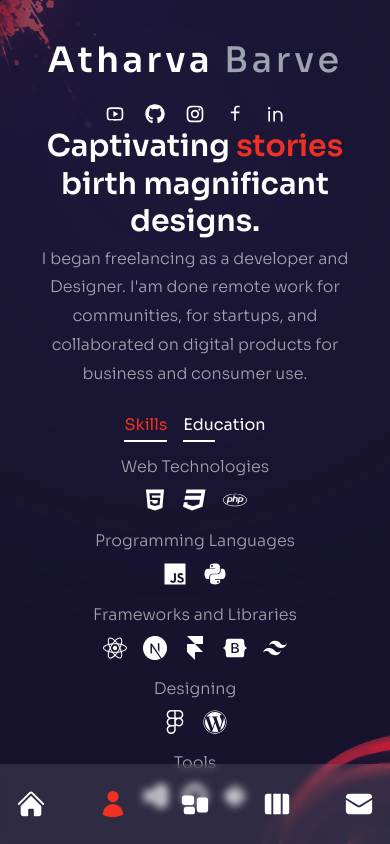
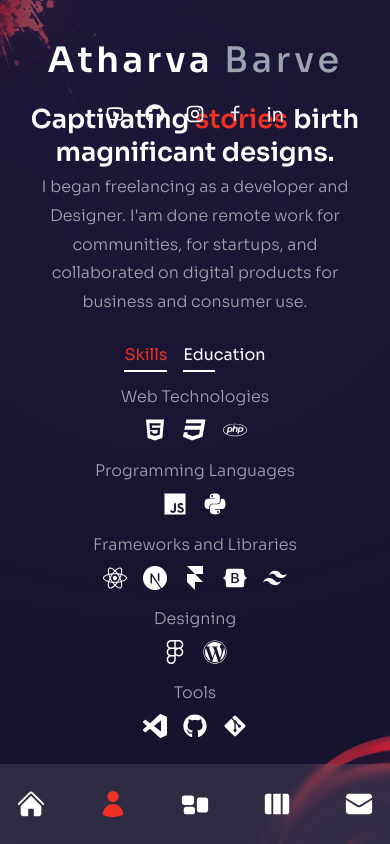
Before and after one commit to Atharva-com/Portfolio, a Next.js app: page /about in a window 390 px wide. Built offline with nearby package versions, Linux system fonts and the light colour scheme.

Commit message:
Update page.js

```diff
--- a/src/app/about/page.js
+++ b/src/app/about/page.js
@@ -119,7 +119,7 @@ const About = () => {
     initial='hidden'
     animate='show'
     exit='hidden'
-    className='h-full bg-primary/30 py-32 text-center xl:text-left'>
+    className='h-full bg-primary/30 sm:py-32 py-[6.5rem] text-center xl:text-left'>
 
     <Circles />
 
@@ -133,7 +133,7 @@ const About = () => {
       <Avatar />
     </motion.div>
 
-    <div className='container mx-auto h-full flex flex-col items-center xl:flex-row gap-x-6 lg:p-0 px-4'>
+    <div className='overflow-hidden sm:overflow-visible container mx-auto h-full flex flex-col items-center xl:flex-row gap-x-6 lg:p-0 px-4'>
 
       {/* Left */}
       <div className='flex-1 flex flex-col justify-center'>
@@ -143,7 +143,7 @@ const About = () => {
           initial='hidden'
           animate='show'
           exit='hidden'
-          className='mb-1 font-semibold md:text-[54px] md:leading-[1.3] leading-[1.25] text-[30px]'>
+          className='mb-1 font-semibold md:text-[55px] md:leading-[1.3] leading-[1.25] text-[26px]'>
           Captivating <span className='text-accent'>stories</span> birth magnificant designs. </motion.h2>
 
         <motion.p
```
